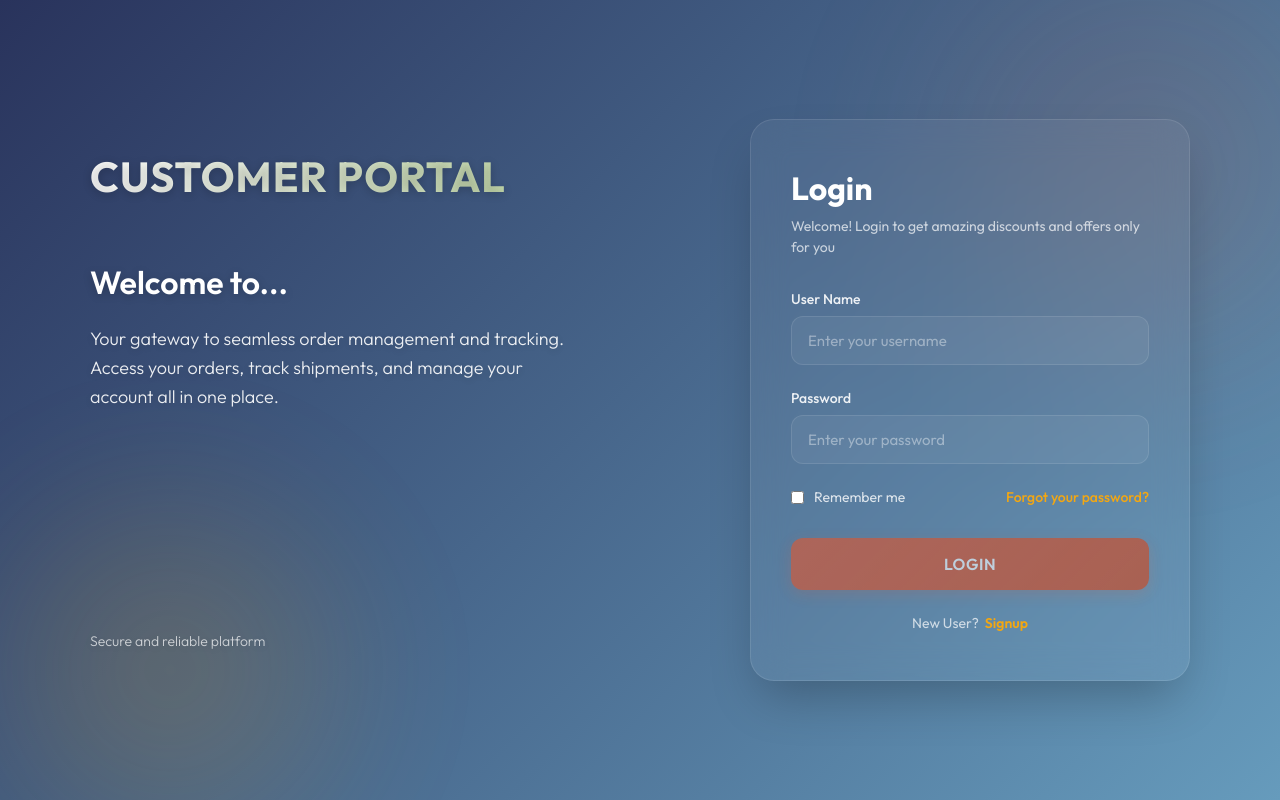
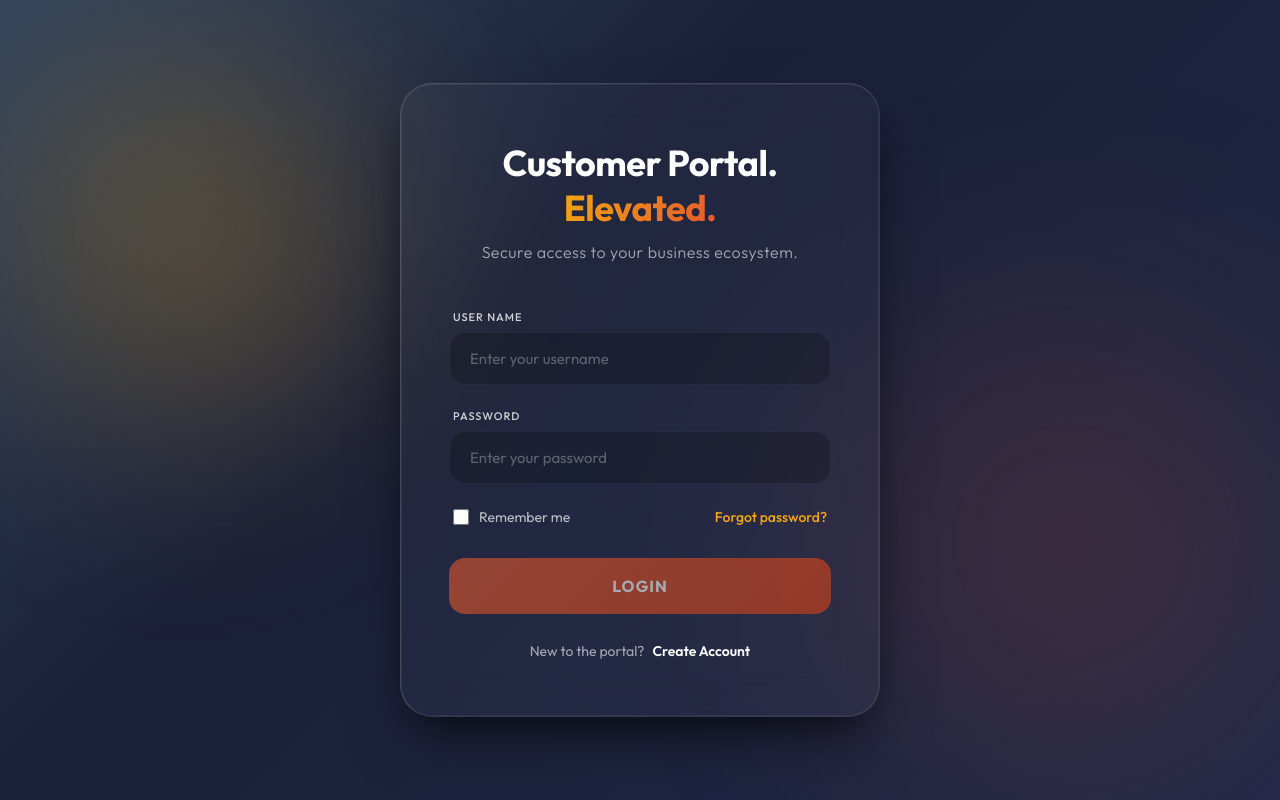
Before and after one commit to Nithish-S-V/Customer_Portal, an Angular app: page /login in a window 1280 px wide. Built offline with nearby package versions, Linux system fonts and the light colour scheme.

Commit message:
feat: implement login and registration form UI with dynamic background and glassmorphism styling

```diff
--- a/src/app/auth/login/login.component.css
+++ b/src/app/auth/login/login.component.css
@@ -1,7 +1,8 @@
 .login-wrapper {
   min-height: 100vh;
   width: 100%;
-  background: linear-gradient(135deg, #29335C 0%, #669BBC 100%);
+  background: linear-gradient(-45deg, #29335C, #1a2038, #669BBC, #29335C);
+  background-size: 400% 400%;
   display: flex;
   align-items: center;
   justify-content: center;
@@ -9,35 +10,48 @@
   position: relative;
   overflow: hidden;
   font-family: 'Outfit', sans-serif;
+  animation: gradientBG 15s ease infinite;
 }
 
-/* Decorative background elements for depth */
+@keyframes gradientBG {
+  0% {
+    background-position: 0% 50%;
+  }
+
+  50% {
+    background-position: 100% 50%;
+  }
+
+  100% {
+    background-position: 0% 50%;
+  }
+}
+
+/* Floating orbs for depth */
 .login-wrapper::before {
   content: '';
   position: absolute;
-  bottom: -100px;
-  left: -100px;
-  width: 500px;
-  height: 500px;
-  background: radial-gradient(circle, #F3A712 0%, rgba(243, 167, 18, 0) 70%);
-  opacity: 0.2;
-  border-radius: 50%;
-  filter: blur(60px);
-  animation: float 10s infinite ease-in-out;
+  top: -10%;
+  left: -10%;
+  width: 600px;
+  height: 600px;
+  background: radial-gradient(circle, rgba(243, 167, 18, 0.3) 0%, rgba(0, 0, 0, 0) 70%);
+  filter: blur(80px);
+  animation: float 20s infinite ease-in-out;
+  z-index: 0;
 }
 
 .login-wrapper::after {
   content: '';
   position: absolute;
-  top: -150px;
-  right: -150px;
-  width: 600px;
-  height: 600px;
-  background: radial-gradient(circle, #E4572E 0%, rgba(228, 87, 46, 0) 70%);
-  opacity: 0.15;
-  border-radius: 50%;
-  filter: blur(80px);
-  animation: float 15s infinite ease-in-out reverse;
+  bottom: -10%;
+  right: -10%;
+  width: 700px;
+  height: 700px;
+  background: radial-gradient(circle, rgba(228, 87, 46, 0.2) 0%, rgba(0, 0, 0, 0) 70%);
+  filter: blur(100px);
+  animation: float 25s infinite ease-in-out reverse;
+  z-index: 0;
 }
 
 @keyframes float {
@@ -48,105 +62,105 @@
   }
 
   50% {
-    transform: translate(20px, 20px);
+    transform: translate(30px, 30px);
   }
 }
 
 .content-container {
-  max-width: 1100px;
   width: 100%;
   display: flex;
+  justify-content: center;
   align-items: center;
-  gap: 60px;
   position: relative;
   z-index: 1;
 }
 
-/* Brand Section */
-.brand-section {
-  flex: 1;
-  color: white;
-  display: flex;
-  flex-direction: column;
-  justify-content: space-between;
-  min-height: 500px;
-  text-shadow: 0 2px 10px rgba(0, 0, 0, 0.2);
+/* Form Card - Floating Glass */
+.form-card {
+  width: 100%;
+  max-width: 480px;
+  background: rgba(255, 255, 255, 0.03);
+  backdrop-filter: blur(20px);
+  -webkit-backdrop-filter: blur(20px);
+  border: 1px solid rgba(255, 255, 255, 0.08);
+  border-top: 1px solid rgba(255, 255, 255, 0.15);
+  border-left: 1px solid rgba(255, 255, 255, 0.15);
+  border-radius: 32px;
+  padding: 56px 48px;
+  box-shadow: 0 30px 60px -12px rgba(0, 0, 0, 0.5),
+    0 18px 36px -18px rgba(0, 0, 0, 0.5),
+    inset 0 0 0 1px rgba(255, 255, 255, 0.05);
+  transition: transform 0.1s ease-out;
+  transform-style: preserve-3d;
+  position: relative;
+  overflow: hidden;
 }
 
-.brand-content {
-  flex: 1;
+/* Shine effect on card */
+.form-card::before {
+  content: '';
+  position: absolute;
+  top: 0;
+  left: -100%;
+  width: 100%;
+  height: 100%;
+  background: linear-gradient(90deg,
+      transparent,
+      rgba(255, 255, 255, 0.05),
+      transparent);
+  transition: 0.5s;
+  pointer-events: none;
 }
 
-.company-logo {
-  font-family: 'Outfit', sans-serif;
-  font-size: 42px;
+.form-card:hover::before {
+  left: 100%;
+  transition: 0.5s;
+}
+
+.form-header {
+  text-align: center;
+  margin-bottom: 48px;
+  transform: translateZ(30px);
+}
+
+.main-title {
+  font-size: 36px;
   font-weight: 700;
-  letter-spacing: 1px;
-  margin-bottom: 60px;
-  background: linear-gradient(to right, #fff, #A8C686);
+  color: white;
+  margin: 0 0 12px 0;
+  letter-spacing: -0.5px;
+}
+
+.highlight {
+  background: linear-gradient(120deg, #F3A712, #E4572E);
   -webkit-background-clip: text;
   background-clip: text;
   -webkit-text-fill-color: transparent;
-  margin-top: 0;
+  font-weight: 800;
 }
 
-.welcome-text {
-  font-size: 32px;
-  font-weight: 600;
-  margin-bottom: 24px;
-  line-height: 1.2;
-  margin-top: 0;
-}
-
-.welcome-description {
-  font-size: 18px;
-  line-height: 1.6;
-  opacity: 0.9;
-  max-width: 480px;
+.sub-title {
+  font-size: 16px;
+  color: rgba(255, 255, 255, 0.6);
   margin: 0;
   font-weight: 300;
-}
-
-.footer-text {
-  font-size: 14px;
-  opacity: 0.7;
-  margin-top: 40px;
-  font-weight: 300;
-}
-
-/* Form Card - Glassmorphism */
-.form-card {
-  flex: 0 0 440px;
-  background: rgba(255, 255, 255, 0.05);
-  backdrop-filter: blur(16px);
-  -webkit-backdrop-filter: blur(16px);
-  border: 1px solid rgba(255, 255, 255, 0.1);
-  border-radius: 24px;
-  padding: 48px 40px;
-  box-shadow: 0 25px 50px -12px rgba(0, 0, 0, 0.25);
-  transition: transform 0.1s ease-out;
-  /* Smooth tilt */
-  transform-style: preserve-3d;
+  letter-spacing: 0.5px;
 }
 
 .form-container {
   width: 100%;
   transform: translateZ(20px);
-  /* Slight depth for content */
 }
 
 .form-title {
-  font-size: 32px;
-  font-weight: 700;
+  font-size: 20px;
+  font-weight: 500;
   color: white;
-  margin: 0 0 8px 0;
-}
-
-.form-subtitle {
-  font-size: 14px;
-  color: rgba(255, 255, 255, 0.7);
-  margin: 0 0 32px 0;
-  line-height: 1.5;
+  margin: 0 0 24px 0;
+  text-align: center;
+  opacity: 0.9;
+  display: none;
+  /* Hidden as header covers it, but kept for structure if needed */
 }
 
 .form-group {
@@ -155,34 +169,39 @@
 
 .form-label {
   display: block;
-  font-size: 14px;
-  color: rgba(255, 255, 255, 0.9);
+  font-size: 13px;
+  color: rgba(255, 255, 255, 0.8);
   margin-bottom: 8px;
   font-weight: 500;
+  margin-left: 4px;
+  text-transform: uppercase;
+  letter-spacing: 1px;
+  font-size: 11px;
 }
 
 .form-input {
   width: 100%;
-  padding: 14px 16px;
-  background: rgba(255, 255, 255, 0.05);
-  border: 1px solid rgba(255, 255, 255, 0.1);
-  border-radius: 12px;
+  padding: 16px 20px;
+  background: rgba(0, 0, 0, 0.2);
+  border: 1px solid rgba(255, 255, 255, 0.05);
+  border-radius: 16px;
   font-size: 15px;
   color: white;
-  transition: all 0.3s ease;
+  transition: all 0.3s cubic-bezier(0.4, 0, 0.2, 1);
   box-sizing: border-box;
   font-family: 'Outfit', sans-serif;
 }
 
 .form-input:focus {
   outline: none;
-  border-color: #A8C686;
-  background: rgba(255, 255, 255, 0.1);
-  box-shadow: 0 0 0 4px rgba(168, 198, 134, 0.1);
+  border-color: rgba(243, 167, 18, 0.5);
+  background: rgba(0, 0, 0, 0.3);
+  box-shadow: 0 0 0 4px rgba(243, 167, 18, 0.1);
+  transform: translateY(-1px);
 }
 
 .form-input::placeholder {
-  color: rgba(255, 255, 255, 0.4);
+  color: rgba(255, 255, 255, 0.3);
 }
 
 .form-input.error {
@@ -194,8 +213,9 @@
   display: block;
   color: #ff8a80;
   font-size: 12px;
-  margin-top: 6px;
+  margin-top: 8px;
   font-weight: 500;
+  margin-left: 4px;
 }
 
 .remember-forgot {
@@ -203,25 +223,29 @@
   justify-content: space-between;
   align-items: center;
   margin-bottom: 32px;
+  padding: 0 4px;
 }
 
 .remember-checkbox {
   display: flex;
   align-items: center;
   font-size: 14px;
-  color: rgba(255, 255, 255, 0.8);
+  color: rgba(255, 255, 255, 0.7);
   cursor: pointer;
   margin: 0;
+  transition: color 0.2s;
+}
+
+.remember-checkbox:hover {
+  color: white;
 }
 
 .remember-checkbox input {
   margin-right: 10px;
   cursor: pointer;
   accent-color: #E4572E;
-}
-
-.remember-checkbox span {
-  user-select: none;
+  width: 16px;
+  height: 16px;
 }
 
 .forgot-link {
@@ -229,74 +253,112 @@
   color: #F3A712;
   text-decoration: none;
   font-weight: 500;
-  transition: color 0.2s;
+  transition: all 0.2s;
+  position: relative;
 }
 
-.forgot-link:hover {
-  color: #ffb74d;
-  text-decoration: underline;
+.forgot-link::after {
+  content: '';
+  position: absolute;
+  width: 100%;
+  height: 1px;
+  bottom: -2px;
+  left: 0;
+  background-color: #F3A712;
+  transform: scaleX(0);
+  transform-origin: right;
+  transition: transform 0.3s ease;
+}
+
+.forgot-link:hover::after {
+  transform: scaleX(1);
+  transform-origin: left;
 }
 
 .error-message {
-  background-color: rgba(228, 87, 46, 0.1);
-  color: #ff8a80;
-  padding: 12px 16px;
-  border-radius: 8px;
+  background-color: rgba(228, 87, 46, 0.15);
+  color: #ffccbc;
+  padding: 14px 16px;
+  border-radius: 12px;
   font-size: 13px;
-  margin-bottom: 20px;
-  border-left: 3px solid #E4572E;
+  margin-bottom: 24px;
+  border: 1px solid rgba(228, 87, 46, 0.3);
+  display: flex;
+  align-items: center;
 }
 
 .login-button {
   width: 100%;
-  padding: 16px;
+  padding: 18px;
   background: linear-gradient(135deg, #E4572E 0%, #d84315 100%);
   color: white;
   border: none;
-  border-radius: 12px;
+  border-radius: 16px;
   font-size: 16px;
-  font-weight: 600;
-  letter-spacing: 0.5px;
+  font-weight: 700;
+  letter-spacing: 1px;
   cursor: pointer;
-  transition: all 0.3s ease;
+  transition: all 0.3s cubic-bezier(0.4, 0, 0.2, 1);
   display: flex;
   align-items: center;
   justify-content: center;
-  margin-bottom: 24px;
+  margin-bottom: 28px;
   font-family: 'Outfit', sans-serif;
-  box-shadow: 0 4px 15px rgba(228, 87, 46, 0.3);
+  box-shadow: 0 10px 20px -5px rgba(228, 87, 46, 0.4);
+  text-transform: uppercase;
+  position: relative;
+  overflow: hidden;
+}
+
+.login-button::before {
+  content: '';
+  position: absolute;
+  top: 0;
+  left: -100%;
+  width: 100%;
+  height: 100%;
+  background: linear-gradient(90deg,
+      transparent,
+      rgba(255, 255, 255, 0.2),
+      transparent);
+  transition: 0.5s;
 }
 
 .login-button:hover:not(:disabled) {
-  transform: translateY(-2px);
-  box-shadow: 0 8px 25px rgba(228, 87, 46, 0.4);
-  background: linear-gradient(135deg, #f4511e 0%, #bf360c 100%);
+  transform: translateY(-3px);
+  box-shadow: 0 15px 30px -5px rgba(228, 87, 46, 0.5);
+}
+
+.login-button:hover::before {
+  left: 100%;
+}
+
+.login-button:active:not(:disabled) {
+  transform: translateY(-1px);
 }
 
 .login-button:disabled {
   opacity: 0.6;
   cursor: not-allowed;
   transform: none;
-}
-
-.login-button mat-spinner {
-  display: inline-block;
+  box-shadow: none;
 }
 
 .toggle-mode {
   text-align: center;
   font-size: 14px;
-  color: rgba(255, 255, 255, 0.7);
+  color: rgba(255, 255, 255, 0.6);
+  margin-top: 10px;
 }
 
 .toggle-mode span {
-  margin-right: 6px;
+  margin-right: 8px;
 }
 
 .toggle-link {
   background: none;
   border: none;
-  color: #F3A712;
+  color: white;
   font-weight: 600;
   cursor: pointer;
   font-size: 14px;
@@ -304,67 +366,47 @@
   padding: 0;
   font-family: 'Outfit', sans-serif;
   transition: color 0.2s;
+  position: relative;
 }
 
-.toggle-link:hover:not(:disabled) {
-  color: #ffb74d;
-  text-decoration: underline;
+.toggle-link::after {
+  content: '';
+  position: absolute;
+  width: 100%;
+  height: 2px;
+  bottom: -2px;
+  left: 0;
+  background-color: #F3A712;
+  transform: scaleX(0);
+  transform-origin: right;
+  transition: transform 0.3s ease;
 }
 
-.toggle-link:disabled {
-  opacity: 0.5;
-  cursor: not-allowed;
+.toggle-link:hover {
+  color: #F3A712;
+}
+
+.toggle-link:hover::after {
+  transform: scaleX(1);
+  transform-origin: left;
 }
 
 /* Responsive Design */
-@media (max-width: 968px) {
-  .content-container {
-    flex-direction: column;
-    gap: 40px;
-    padding: 20px 0;
-  }
-
-  .brand-section {
-    text-align: center;
-    min-height: auto;
-    padding: 0 20px;
-  }
-
-  /* Hide welcome text and description on mobile, keep only logo */
-  .welcome-text,
-  .welcome-description,
-  .footer-text {
-    display: none;
-  }
-
-  .company-logo {
-    margin-bottom: 20px;
-    font-size: 32px;
+@media (max-width: 600px) {
+  .login-wrapper {
+    padding: 16px;
   }
 
   .form-card {
-    flex: 1 1 auto;
-    width: 100%;
-    max-width: 440px;
-    padding: 32px 24px;
+    padding: 40px 24px;
+    border-radius: 24px;
+  }
+
+  .main-title {
+    font-size: 28px;
+  }
+
+  .sub-title {
+    font-size: 14px;
   }
 }
-
-@media (max-width: 480px) {
-  .login-wrapper {
-    padding: 15px;
-  }
-
-  .company-logo {
-    font-size: 28px;
-    margin-bottom: 15px;
-  }
-
-  .form-card {
-    padding: 28px 20px;
-  }
-
-  .form-title {
-    font-size: 24px;
-  }
-}
--- a/src/app/auth/login/login.component.html
+++ b/src/app/auth/login/login.component.html
@@ -1,28 +1,14 @@
 <div class="login-wrapper" (mousemove)="onMouseMove($event)" (mouseleave)="onMouseLeave()">
   <div class="content-container">
-    <!-- Left Section - Branding -->
-    <div class="brand-section">
-      <div class="brand-content">
-        <h1 class="company-logo">CUSTOMER PORTAL</h1>
-        <h2 class="welcome-text">Welcome to...</h2>
-        <p class="welcome-description">
-          Your gateway to seamless order management and tracking.
-          Access your orders, track shipments, and manage your account all in one place.
-        </p>
+    <!-- Centered Login Form Card -->
+    <div class="form-card" #loginCard>
+      <div class="form-header">
+        <h1 class="main-title">Customer Portal. <span class="highlight">Elevated.</span></h1>
+        <p class="sub-title">Secure access to your business ecosystem.</p>
       </div>
-      <div class="footer-text">
-        Secure and reliable platform
-      </div>
-    </div>
 
-    <!-- Right Section - Login Form Card -->
-    <div class="form-card" #loginCard>
       <div class="form-container">
-        <h2 class="form-title">{{ isRegisterMode ? 'Sign Up' : 'Login' }}</h2>
-        <p class="form-subtitle">
-          {{ isRegisterMode ? 'Create your account to get started' : 'Welcome! Login to get amazing discounts and offers
-          only for you' }}
-        </p>
+        <h2 class="form-title">{{ isRegisterMode ? 'Create Account' : 'Welcome Back' }}</h2>
 
         <form [formGroup]="loginForm" (ngSubmit)="onSubmit()">
           <div class="form-group">
@@ -54,7 +40,7 @@
               <input type="checkbox">
               <span>Remember me</span>
             </label>
-            <a href="#" class="forgot-link">Forgot your password?</a>
+            <a href="#" class="forgot-link">Forgot password?</a>
           </div>
           }
 
@@ -73,9 +59,9 @@
           </button>
 
           <div class="toggle-mode">
-            <span>{{ isRegisterMode ? 'Already have an account?' : 'New User?' }}</span>
+            <span>{{ isRegisterMode ? 'Already have an account?' : 'New to the portal?' }}</span>
             <button type="button" class="toggle-link" (click)="toggleMode()" [disabled]="isLoading">
-              {{ isRegisterMode ? 'Login' : 'Signup' }}
+              {{ isRegisterMode ? 'Login' : 'Create Account' }}
             </button>
           </div>
         </form>
```
